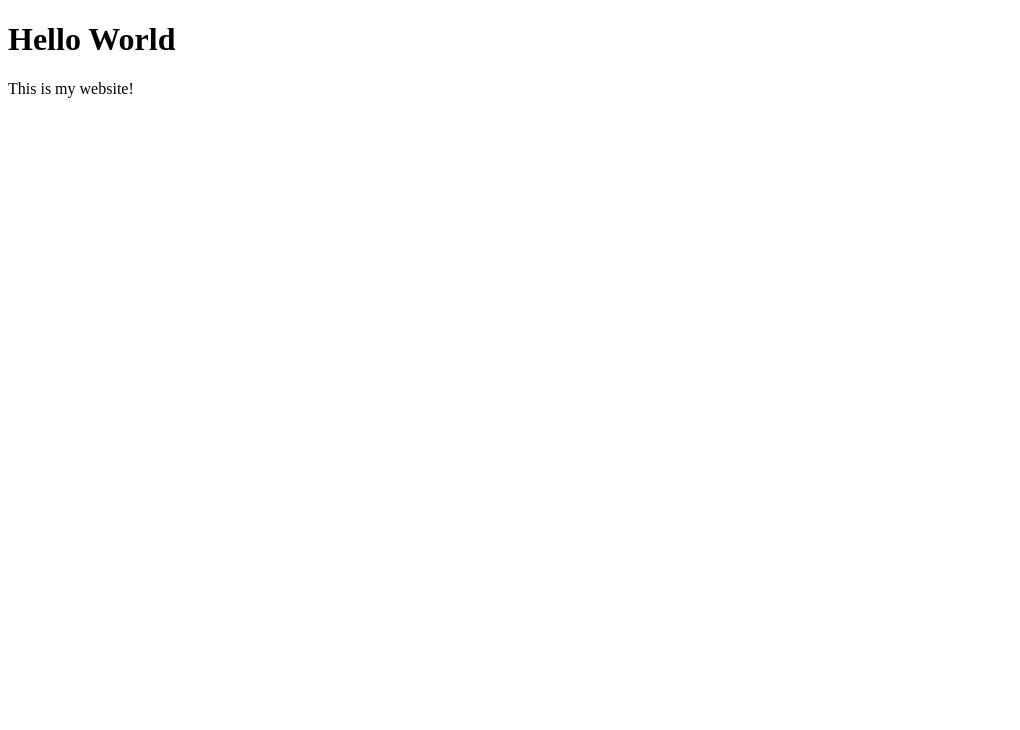
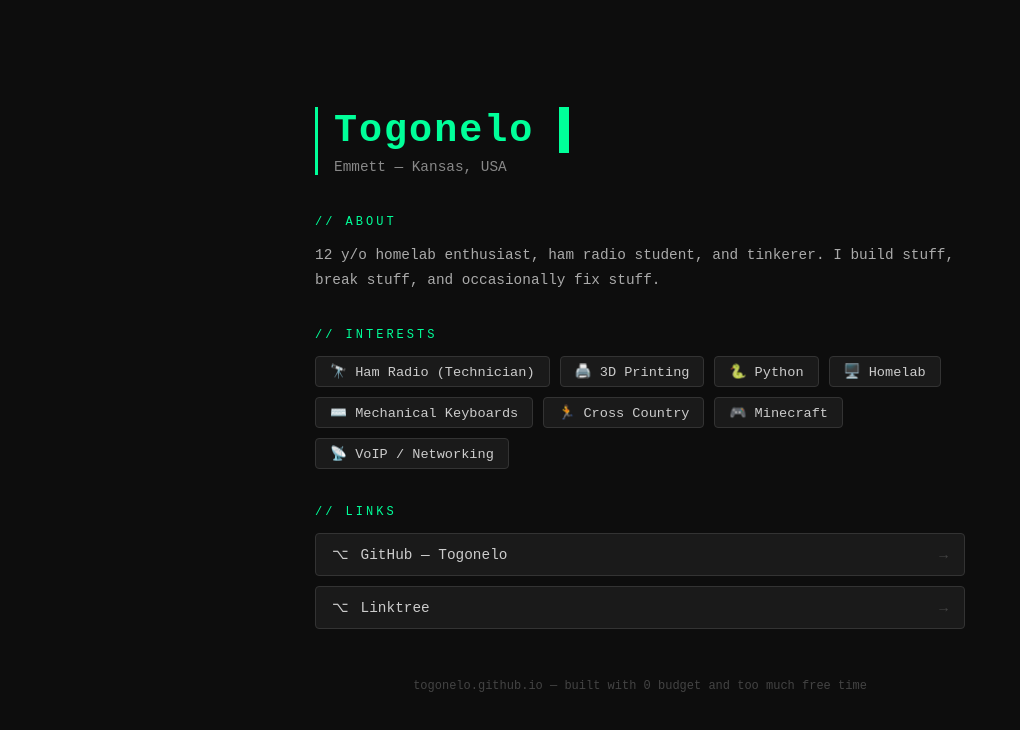
Before and after one commit to Togonelo/Togonelo.github.io, a plain HTML site: page index.html in a window 1280 px wide. Shown: the whole page, without its empty margins (0-1020 px from the left). Drawn offline with Linux system fonts and the light colour scheme.

Commit message:
Update index.html

```diff
--- a/index.html
+++ b/index.html
@@ -1,10 +1,186 @@
 <!DOCTYPE html>
-<html>
+<html lang="en">
 <head>
+    <meta charset="UTF-8">
+    <meta name="viewport" content="width=device-width, initial-scale=1.0">
     <title>Togonelo</title>
+    <style>
+        * {
+            margin: 0;
+            padding: 0;
+            box-sizing: border-box;
+        }
+
+        body {
+            background-color: #0d0d0d;
+            color: #e0e0e0;
+            font-family: 'Courier New', monospace;
+            min-height: 100vh;
+            display: flex;
+            flex-direction: column;
+            align-items: center;
+            justify-content: center;
+            padding: 40px 20px;
+        }
+
+        .container {
+            max-width: 650px;
+            width: 100%;
+        }
+
+        .header {
+            border-left: 3px solid #00ff99;
+            padding-left: 16px;
+            margin-bottom: 40px;
+        }
+
+        .header h1 {
+            font-size: 2.4rem;
+            color: #00ff99;
+            letter-spacing: 2px;
+        }
+
+        .header p {
+            color: #888;
+            font-size: 0.9rem;
+            margin-top: 6px;
+        }
+
+        .section {
+            margin-bottom: 36px;
+        }
+
+        .section-title {
+            font-size: 0.75rem;
+            color: #00ff99;
+            letter-spacing: 3px;
+            text-transform: uppercase;
+            margin-bottom: 14px;
+        }
+
+        .tags {
+            display: flex;
+            flex-wrap: wrap;
+            gap: 10px;
+        }
+
+        .tag {
+            background: #1a1a1a;
+            border: 1px solid #333;
+            color: #ccc;
+            padding: 6px 14px;
+            font-size: 0.85rem;
+            border-radius: 4px;
+            transition: border-color 0.2s;
+        }
+
+        .tag:hover {
+            border-color: #00ff99;
+            color: #00ff99;
+        }
+
+        .links {
+            display: flex;
+            flex-direction: column;
+            gap: 10px;
+        }
+
+        .link {
+            display: flex;
+            align-items: center;
+            gap: 12px;
+            background: #1a1a1a;
+            border: 1px solid #333;
+            padding: 12px 16px;
+            border-radius: 4px;
+            text-decoration: none;
+            color: #ccc;
+            font-size: 0.9rem;
+            transition: border-color 0.2s, color 0.2s;
+        }
+
+        .link:hover {
+            border-color: #00ff99;
+            color: #00ff99;
+        }
+
+        .link .arrow {
+            margin-left: auto;
+            color: #444;
+        }
+
+        .link:hover .arrow {
+            color: #00ff99;
+        }
+
+        .footer {
+            margin-top: 50px;
+            color: #444;
+            font-size: 0.75rem;
+            text-align: center;
+        }
+
+        .cursor {
+            display: inline-block;
+            width: 10px;
+            height: 1.2em;
+            background: #00ff99;
+            vertical-align: text-bottom;
+            animation: blink 1s step-end infinite;
+        }
+
+        @keyframes blink {
+            50% { opacity: 0; }
+        }
+    </style>
 </head>
 <body>
-    <h1>Hello World</h1>
-    <p>This is my website!</p>
+    <div class="container">
+        <div class="header">
+            <h1>Togonelo <span class="cursor"></span></h1>
+            <p>Emmett &mdash; Kansas, USA</p>
+        </div>
+
+        <div class="section">
+            <div class="section-title">// about</div>
+            <p style="color: #aaa; line-height: 1.7; font-size: 0.9rem;">
+                12 y/o homelab enthusiast, ham radio student, and tinkerer.
+                I build stuff, break stuff, and occasionally fix stuff.
+            </p>
+        </div>
+
+        <div class="section">
+            <div class="section-title">// interests</div>
+            <div class="tags">
+                <span class="tag">🔭 Ham Radio (Technician)</span>
+                <span class="tag">🖨️ 3D Printing</span>
+                <span class="tag">🐍 Python</span>
+                <span class="tag">🖥️ Homelab</span>
+                <span class="tag">⌨️ Mechanical Keyboards</span>
+                <span class="tag">🏃 Cross Country</span>
+                <span class="tag">🎮 Minecraft</span>
+                <span class="tag">📡 VoIP / Networking</span>
+            </div>
+        </div>
+
+        <div class="section">
+            <div class="section-title">// links</div>
+            <div class="links">
+                <a class="link" href="https://github.com/Togonelo" target="_blank">
+                    <span>⌥</span> GitHub &mdash; Togonelo
+                    <span class="arrow">→</span>
+                </a>
+                <a class="link" href="https://linktr.ee/eklist
+                    " target="_blank">
+                    <span>⌥</span> Linktree
+                    <span class="arrow">→</span>
+                </a>
+            </div>
+        </div>
+
+        <div class="footer">
+            togonelo.github.io &mdash; built with 0 budget and too much free time
+        </div>
+    </div>
 </body>
 </html>
```
